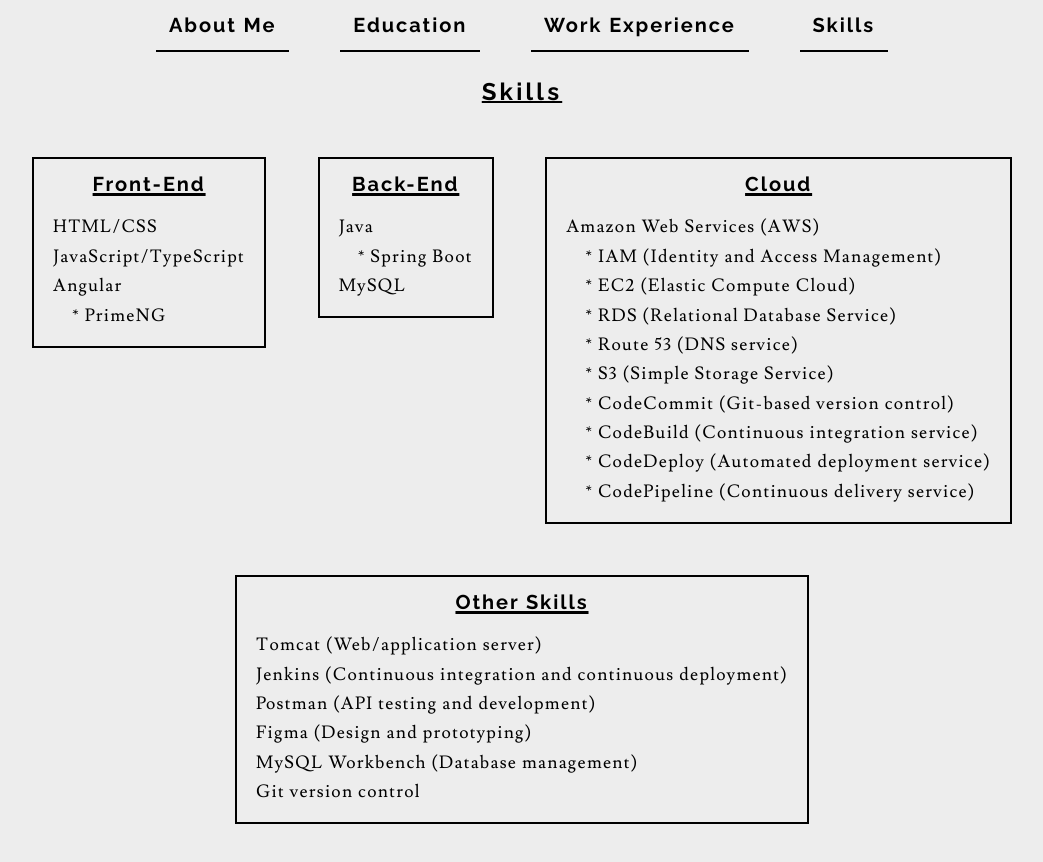
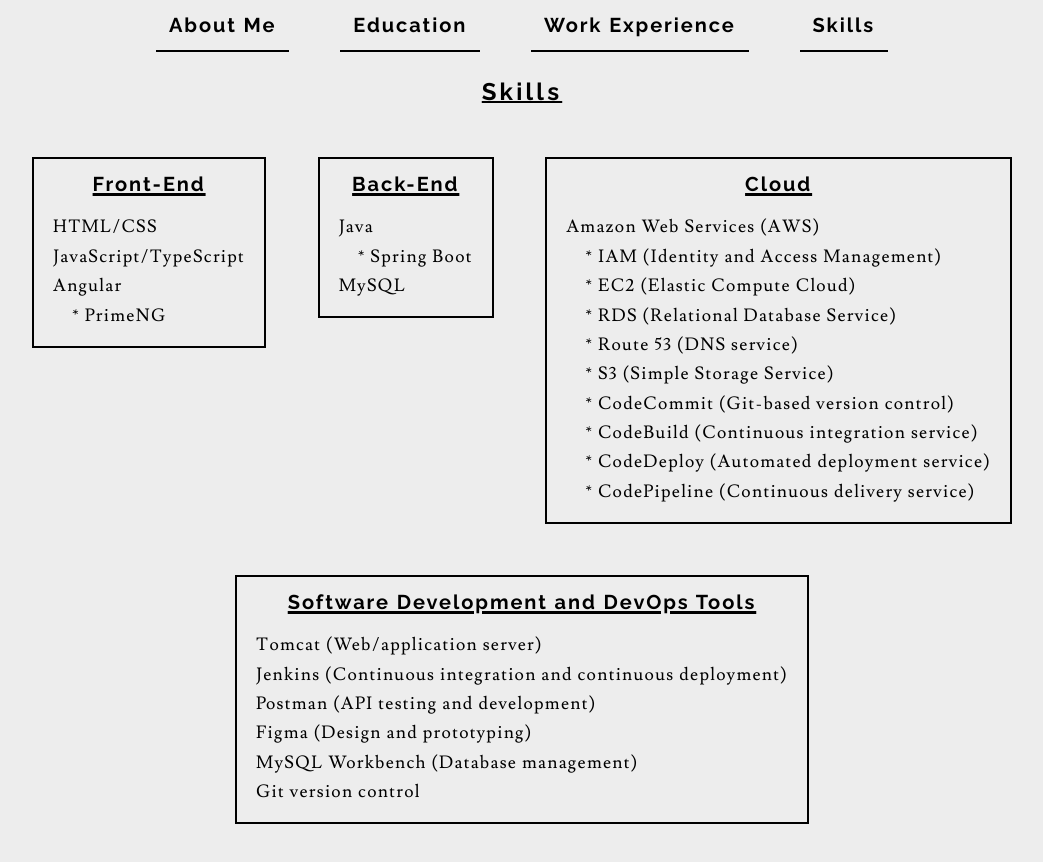
Before and after one commit to Arunam97/arunam.us, an Angular app: page /skills in a window 1280 px wide. Shown: the top 862 px of the page, without its empty margins (118-1161 px from the left). Built offline with nearby package versions, Linux system fonts and the light colour scheme.

Commit message:
Update skills.component.html

```diff
--- a/src/app/components/skills/skills.component.html
+++ b/src/app/components/skills/skills.component.html
@@ -35,7 +35,7 @@
       </div>
     </div>
     <div id="sde-devops-tools">
-      <h2>Other Skills</h2>
+      <h2>Software Development and DevOps Tools</h2>
       <div class="list">
         <p>Tomcat (Web/application server)</p>
         <p>Jenkins (Continuous integration and continuous deployment)</p>
```
